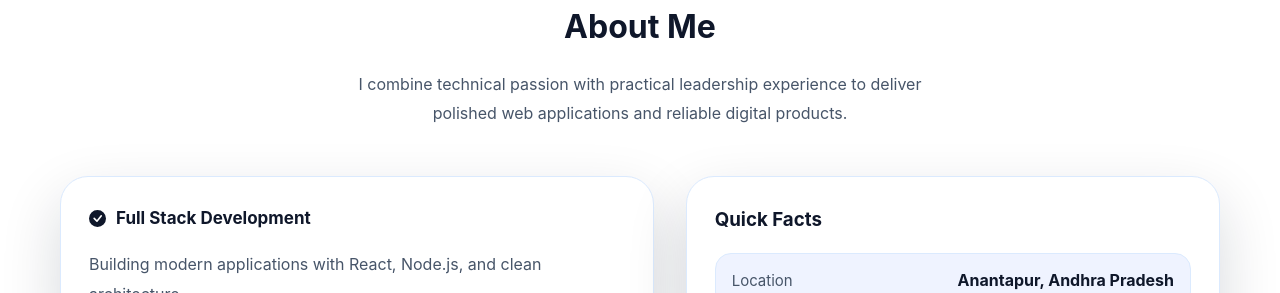
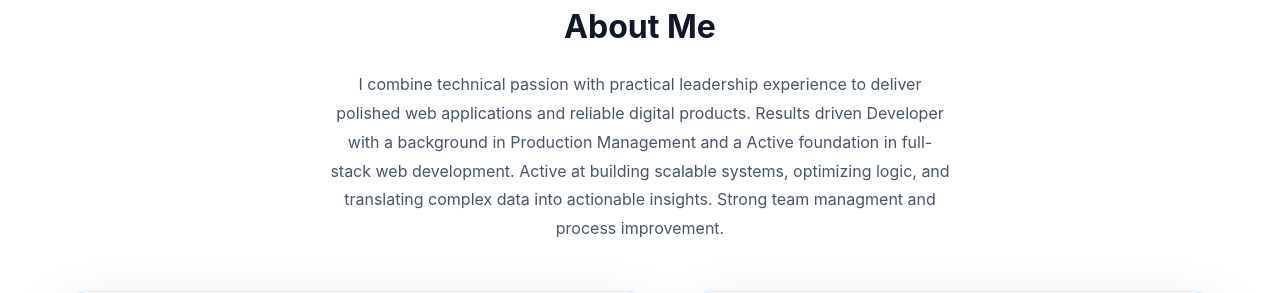
Before and after one commit to Shanmugasrivyshnav/Shanmuga-sri-vyshnav-Portfolio, a React (Create React App) app: page /about in a window 1280 px wide. Shown: the part 231-524 px from the top of the page. Built offline with nearby package versions, Linux system fonts and the light colour scheme.

Commit message:
Enhance About Me section with more details
Expanded the introduction in the About Me section to include additional details about skills and experience.

```diff
--- a/src/Components/AboutMe/aboutme.js
+++ b/src/Components/AboutMe/aboutme.js
@@ -50,7 +50,7 @@ const AboutMe = () => {
         <SectionTitle>About Me</SectionTitle>
         <SectionIntro>
           I combine technical passion with practical leadership experience to
-          deliver polished web applications and reliable digital products.
+          deliver polished web applications and reliable digital products. Results driven Developer with a background in Production Management and a Active foundation in full-stack web development. Active at building scalable systems, optimizing logic, and translating complex data into actionable insights. Strong team managment and process improvement.
         </SectionIntro>
       </SectionHeader>
 
```
